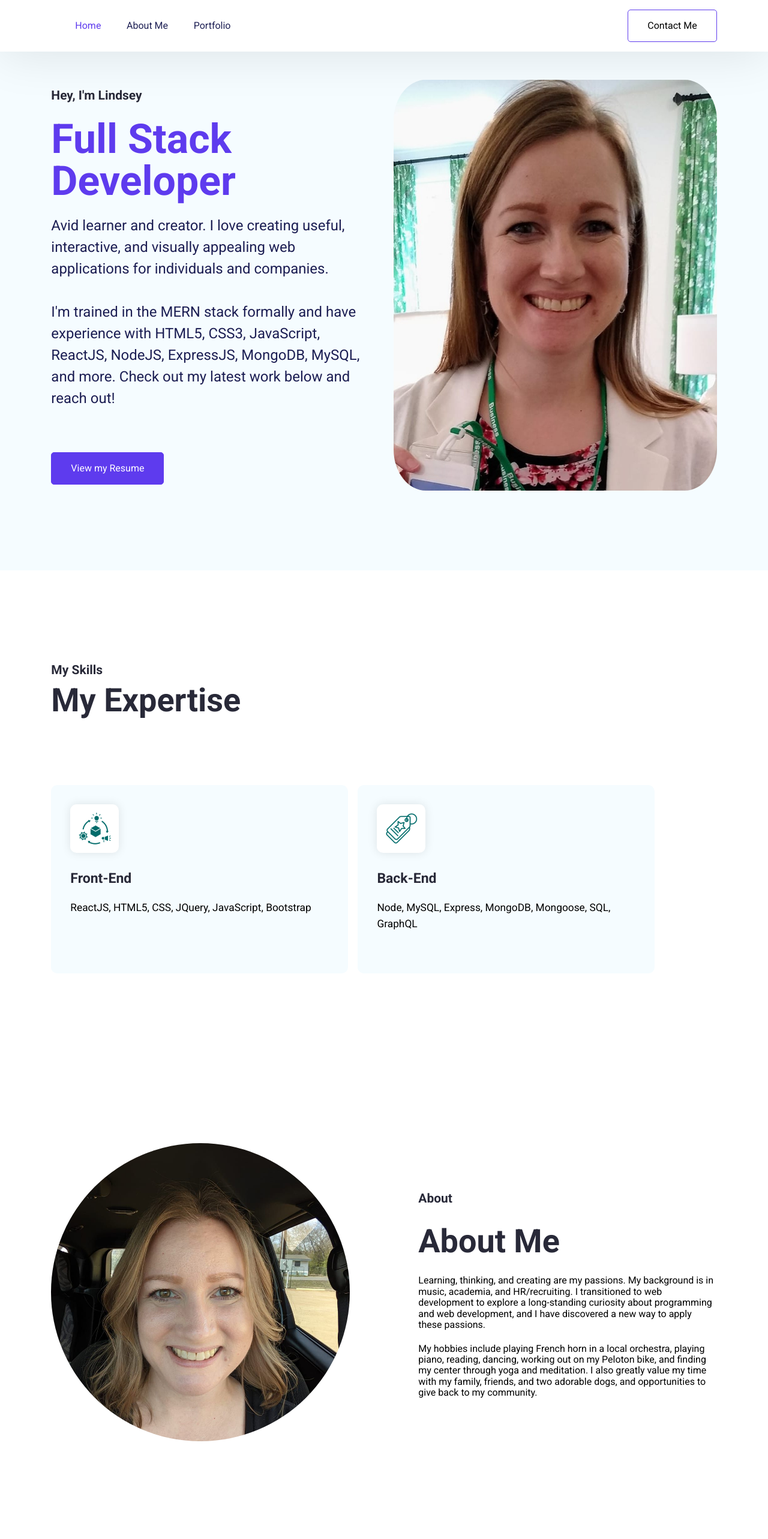
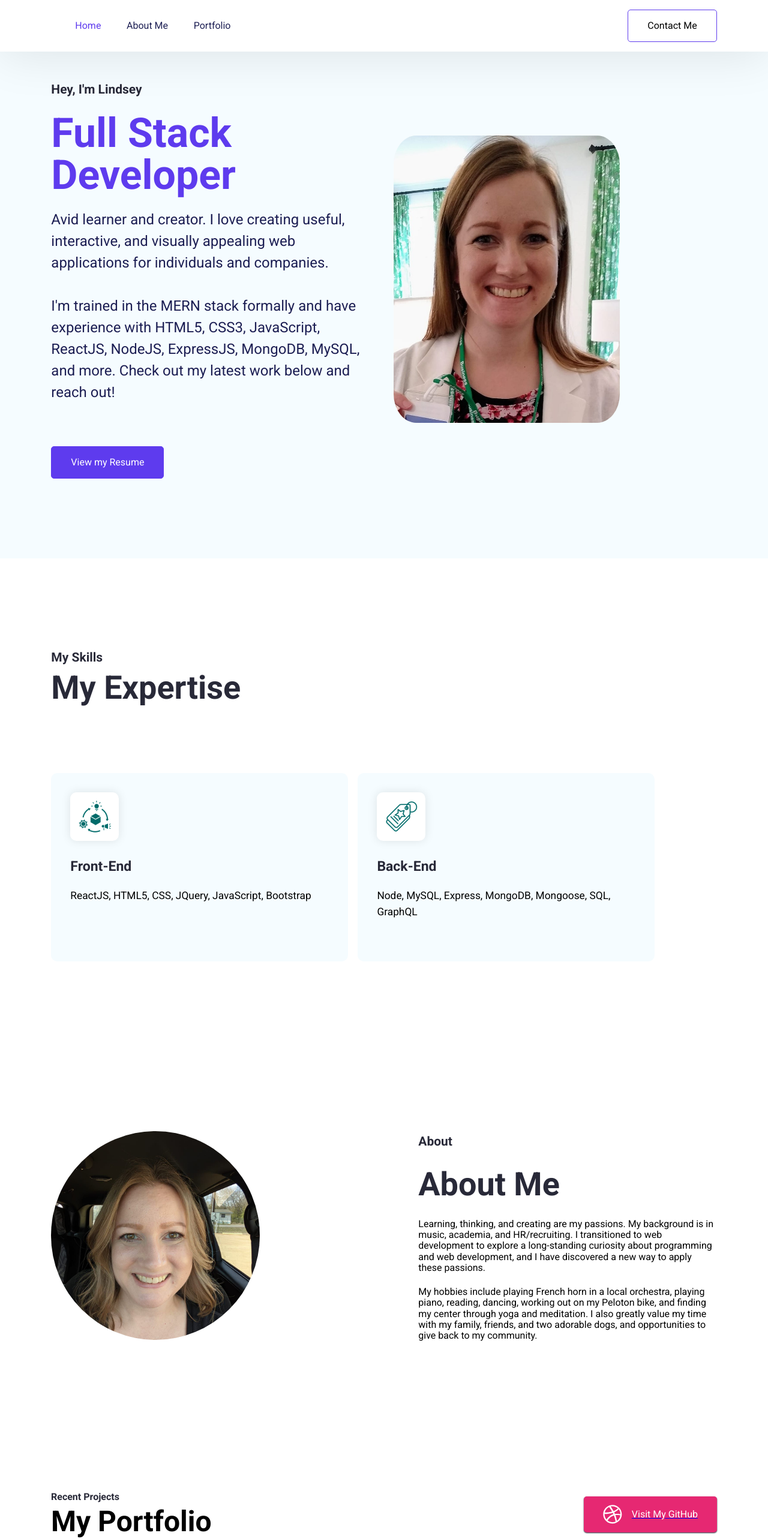
Before and after one commit to lindseycarlson23/new-react-portfolio, a React (Create React App) app: page / in a window 1280 px wide. Shown: the top 2566 px of the page at 60% size. Built offline with nearby package versions, Linux system fonts and the light colour scheme.

Commit message:
resized photos

```diff
--- a/src/App.css
+++ b/src/App.css
@@ -242,8 +242,8 @@ h3 {
   display: flex;
 }
 .hero--section--img > img {
-  width: 100%;
-  height: 100%;
+  width: 70%;
+  height: 70%;
   border-radius: 10%;
 }
 
@@ -329,8 +329,8 @@ h3 {
   grid-template-columns: repeat(2, 1fr);
 }
 .about--section--img > img {
-  width: 100%;
-  height: 100%;
+  width: 70%;
+  height: 70%;
   border-radius: 50%;
 }
 /* About Me Ends*/
```
